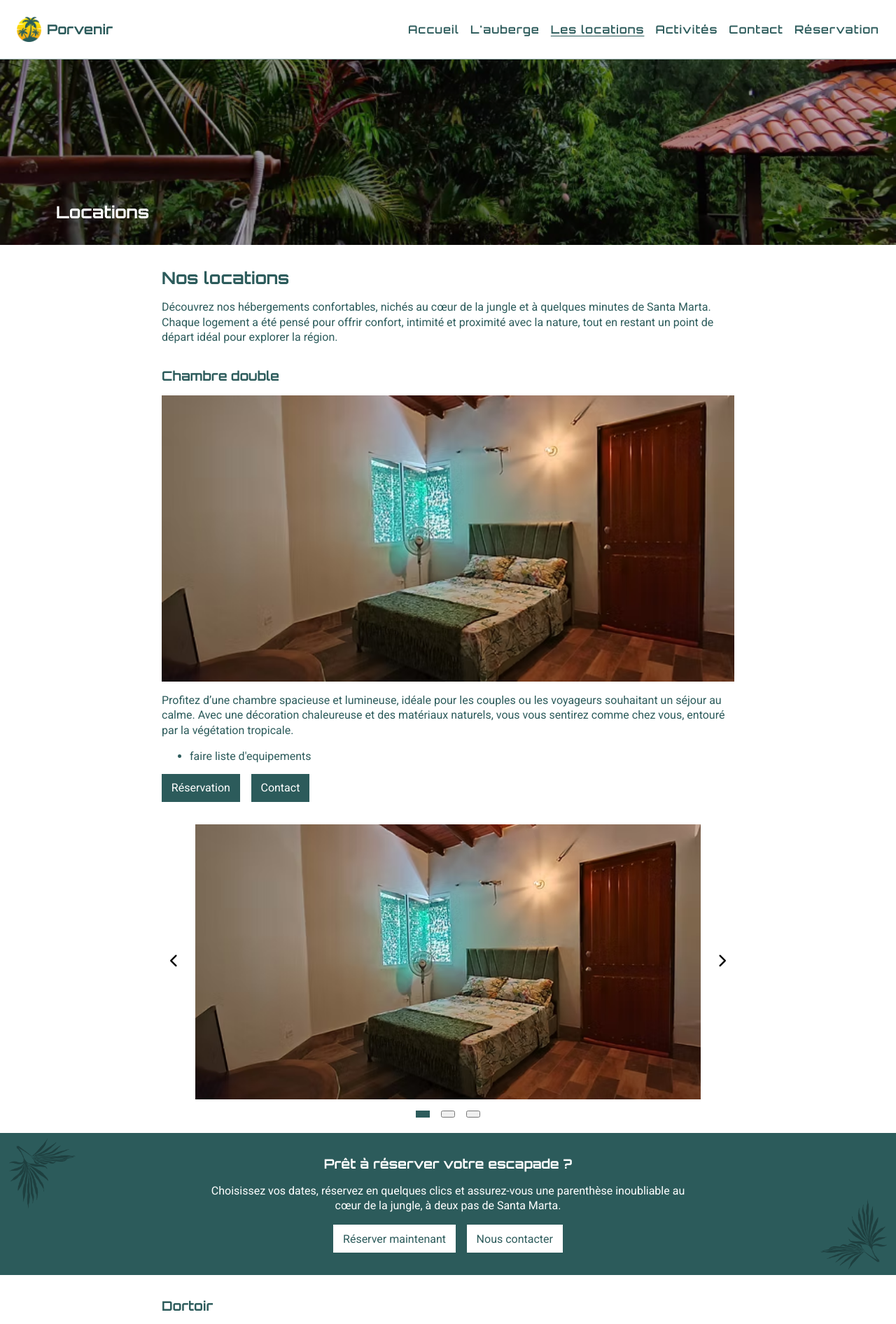
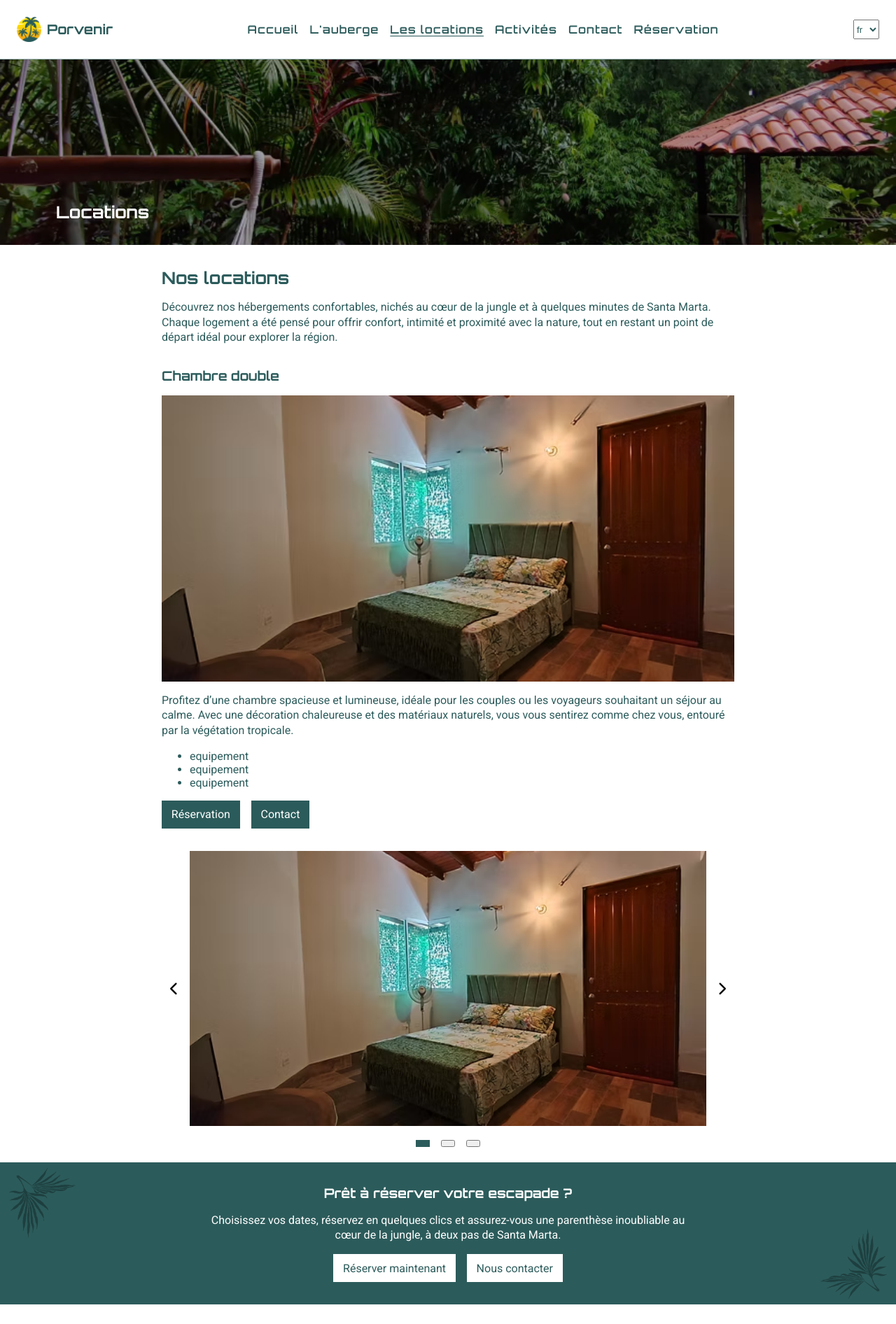
Before and after one commit to Flow2510/porvenir, a React (Vite) app: page /locations in a window 1280 px wide. Shown: the top 1892 px of the page at 70% size. Built offline with nearby package versions, Linux system fonts and the light colour scheme.

Commit message:
ajout modal slider, quelques regles css, ajout du select pour la traduction

```diff
--- a/public/locales/fr/locations.json
+++ b/public/locales/fr/locations.json
@@ -4,10 +4,12 @@
     "textIntro" : "Découvrez nos hébergements confortables, nichés au cœur de la jungle et à quelques minutes de Santa Marta. Chaque logement a été pensé pour offrir confort, intimité et proximité avec la nature, tout en restant un point de départ idéal pour explorer la région.",
     "titleLocation" : "Chambre double",
     "textLocation" : "Profitez d’une chambre spacieuse et lumineuse, idéale pour les couples ou les voyageurs souhaitant un séjour au calme. Avec une décoration chaleureuse et des matériaux naturels, vous vous sentirez comme chez vous, entouré par la végétation tropicale.",
+    "list" : ["equipement", "equipement", "equipement"],
     "linkText1": "Réservation",
     "linkText2": "Contact",
     "titleLocation2" : "Dortoir",
     "textLocation2" : "Notre dortoir convivial est parfait pour les voyageurs seuls ou les petits groupes à la recherche d’une option économique sans sacrifier le confort. L’ambiance chaleureuse et l’emplacement au cœur de la jungle permettent de profiter d’un séjour authentique et proche de la nature.",
+    "list2" : ["equipement", "equipement", "equipement"],
     "title2": "Prêt à réserver votre escapade ?",
     "text2": "Choisissez vos dates, réservez en quelques clics et assurez-vous une parenthèse inoubliable au cœur de la jungle, à deux pas de Santa Marta.",
     "linkUrl3": "/reservation",
--- a/src/assets/components/header/header.jsx
+++ b/src/assets/components/header/header.jsx
@@ -3,6 +3,7 @@ import './header.scss'
 import logo from "../../images/logo.png"
 import { useState } from 'react';
 import { NavLink } from 'react-router-dom';
+import Trad from '../trad/trad';
 
 const menuKeys = [
     'accueil',
@@ -18,10 +19,10 @@ export default function Header() {
     const { t, i18n } = useTranslation('common');
     const [showMenu, setShowMenu] = useState(false);
 
-    const toggleLanguage = () => {
-        const newLang = i18n.language === 'fr' ? 'es' : 'fr';
+    const handleSelectLanguage = (e) => {
+        const newLang = e.target.value;
         i18n.changeLanguage(newLang);
-    };
+    }
 
     const getTargetLangDisplay = () => {
         return i18n.language === 'fr' ? 'Español' : 'Français';
@@ -46,14 +47,11 @@ export default function Header() {
                         </NavLink>
                     ))}
                 </nav>
-
-                <button
-                    className='header__language-desktop'
-                    onClick={toggleLanguage}
-                >
-                    {getTargetLangDisplay()}
-                </button>
-
+                <div className='header__button-wrapper'>
+                    <Trad
+                        handleSelectLanguage={handleSelectLanguage}
+                        getTargetLangDisplay={getTargetLangDisplay}
+                    />
                     <button className='header__button' onClick={() => setShowMenu(prev => !prev)}>
                         {showMenu?
                             <>
@@ -69,6 +67,7 @@ export default function Header() {
                             </>
                         }
                     </button>
+                </div>
             </header>
 
             <nav className={`header__nav-mobile${showMenu? " header__nav-mobile--active" : ""}`}>
@@ -89,12 +88,6 @@ export default function Header() {
                     <a className='header__social-link' href="https://www.whatsapp.com" target='__blank'><i className="fa-brands fa-whatsapp"></i></a>
                 </div>
 
-                <button
-                    className='header__language-mobile'
-                    onClick={toggleLanguage}
-                >
-                    {getTargetLangDisplay()}
-                </button>
             </nav>
         </>
     );
--- a/src/assets/components/header/header.scss
+++ b/src/assets/components/header/header.scss
@@ -46,25 +46,10 @@
         }
     }
 
-    &__language{
-
-        &-desktop{
-            display: none;
-        }
-
-        &-mobile{
-            width: fit-content;
-            margin: 0.25rem 0;
-            padding: 0.5rem 0.8rem;
-            background: white;
-            color: #2C5B5B;
-            border: 1px solid;
-
-            &:hover{
-                background: #2C5B5B;
-                color: white;
-            }
-        }
+    &__button-wrapper{
+        display: flex;
+        align-items: center;
+        gap: 1rem;
     }
 
     &__button{
--- a/src/assets/components/location/location.jsx
+++ b/src/assets/components/location/location.jsx
@@ -5,7 +5,7 @@ import { motion } from 'motion/react';
 import Slider from '../slider/slider';
 const MotionNavLink = motion.create(NavLink);
 
-export default function Location({ title, source, alt, textLocation, imagesList, link1, linkText1, link2, linkText2 }) {
+export default function Location({ title, source, alt, textLocation, imagesList, link1, linkText1, link2, linkText2, equipements }) {
     return(
         <section className='location'>
             <div className='location__content'>
@@ -36,14 +36,17 @@ export default function Location({ title, source, alt, textLocation, imagesList,
                 </motion.p>
             </div>
             <ul className='location__list'>
+                {equipements.map((e, index) => (
                     <motion.li
+                        key={e + index}
                         initial={{ y: 50 }}
                         whileInView={{ y: 0 }}
                         viewport={{ once: true, amount: 0 }}
                         transition={{ duration: 0.5 }}
                     >
-                    faire liste d'equipements
+                        {e}
                     </motion.li>
+                ))}
             </ul>
             <div className='location__link-wrapper'>
                 <MotionNavLink
--- a/src/assets/components/slider/slider.jsx
+++ b/src/assets/components/slider/slider.jsx
@@ -4,6 +4,7 @@ import { useState } from 'react';
 export default function Slider({images}) {
     const [sliderIndex, setSliderIndex] = useState(0);
     const totalSlides = images.length;
+    const [showImage, setShowImage] = useState(false);
 
     const handleClickNext = () => {
         setSliderIndex((prev) =>
@@ -19,7 +20,14 @@ export default function Slider({images}) {
 
     return(
         <section className='slider'>
-            <img className='slider__image' src={images[sliderIndex].source} alt={images[sliderIndex].alt} />
+            <button className='slider__button' onClick={() => setShowImage(prev => !prev)}>
+                <img className='slider__button-image' src={images[sliderIndex].source} alt={images[sliderIndex].alt} />
+            </button>
+            {showImage &&
+                <button onClick={() => setShowImage(prev => !prev)} className='slider__modal'>
+                    <img className='slider__modal-image' src={images[sliderIndex].source} alt="" />
+                </button>
+            }
             <div className='slider__arrows'>
                 <button className='slider__arrows-arrow' onClick={handleClickBack}><i className="fa-solid fa-chevron-left"></i></button>
                 <button className='slider__arrows-arrow' onClick={handleClickNext}><i className="fa-solid fa-chevron-right"></i></button>
--- a/src/assets/components/slider/slider.scss
+++ b/src/assets/components/slider/slider.scss
@@ -5,12 +5,25 @@
     margin: auto;
     padding: 1rem;
 
-    &__image{
+    &__button{
+        padding: 0;
+        margin: 0;
+        background: none;
+        border: none;
+        cursor: pointer;
         width: 100%;
-        aspect-ratio: 1 / 0.5;
-        padding: 0 2rem;
-        object-fit: cover;
-        display: block;
+
+        &-image{
+            width: 100%;
+            aspect-ratio: 1 / 0.5;
+            padding: 0 1rem;
+            object-fit: cover;
+            display: block;
+
+            @media screen and (min-width:768px) {
+                padding: 0 1.5rem;
+            }
+        }
     }
 
     &__arrows{
@@ -50,4 +63,24 @@
             }
         }
     }
+
+    &__modal{
+        position: fixed;
+        top: 0;
+        left: 0;
+        height: 100vh;
+        width: 100%;
+        margin: 0;
+        padding: 2rem;
+        z-index: 100;
+        background: #00000077;
+        border: none;
+        cursor: pointer;
+
+        &-image{
+            width: 100%;
+            height: 100%;
+            object-fit: cover;
+        }
+    }
 }
--- /dev/null
+++ b/src/assets/components/trad/trad.jsx
@@ -0,0 +1,20 @@
+import './trad.scss';
+
+export default function Trad({handleSelectLanguage}){
+    const lang = [
+        {
+            "language" : "fr",
+        },
+        {
+            "language" : "es",
+        }
+    ]
+
+    return(
+        <select className='select' name="" id="" onChange={handleSelectLanguage}>
+            {lang.map((l, index) => (
+                <option className='select__option' value={l.language} key={l.language + index}>{l.language}</option>
+            ))}
+        </select>
+    )
+}
--- /dev/null
+++ b/src/assets/components/trad/trad.scss
@@ -0,0 +1,7 @@
+.select{
+    padding: 0.3rem 0;
+    color: #2C5B5B;
+    outline: none;
+    display: flex;
+    align-items: center;
+}
--- a/src/pages/locations.jsx
+++ b/src/pages/locations.jsx
@@ -54,6 +54,7 @@ export default function Locations() {
                 source='/src/assets/images/chambre.avif'
                 alt="alt"
                 textLocation={t('textLocation')}
+                equipements={t('list', { returnObjects: true })}
                 imagesList={imagesChambre}
                 link1={'/reservation'}
                 linkText1={t('linkText1')}
@@ -73,6 +74,7 @@ export default function Locations() {
                 source='/src/assets/images/dortoir2.jpeg'
                 alt="alt"
                 textLocation={t('textLocation2')}
+                equipements={t('list2', { returnObjects: true })}
                 imagesList={imagesDortoir}
                 link1={'/reservation'}
                 linkText1={t('linkText1')}
```
Lines whose indentation alone changed are shown as unchanged.
